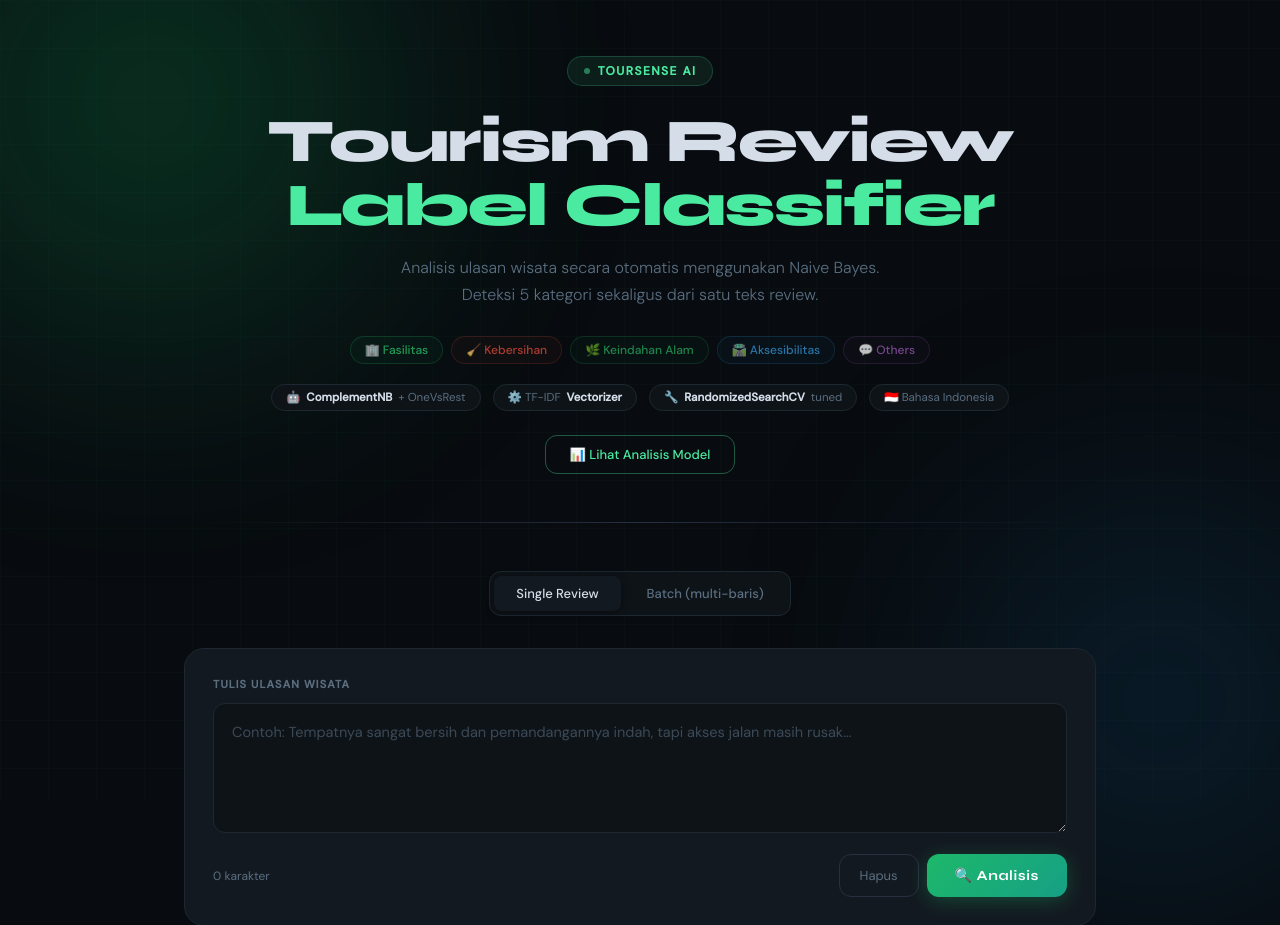
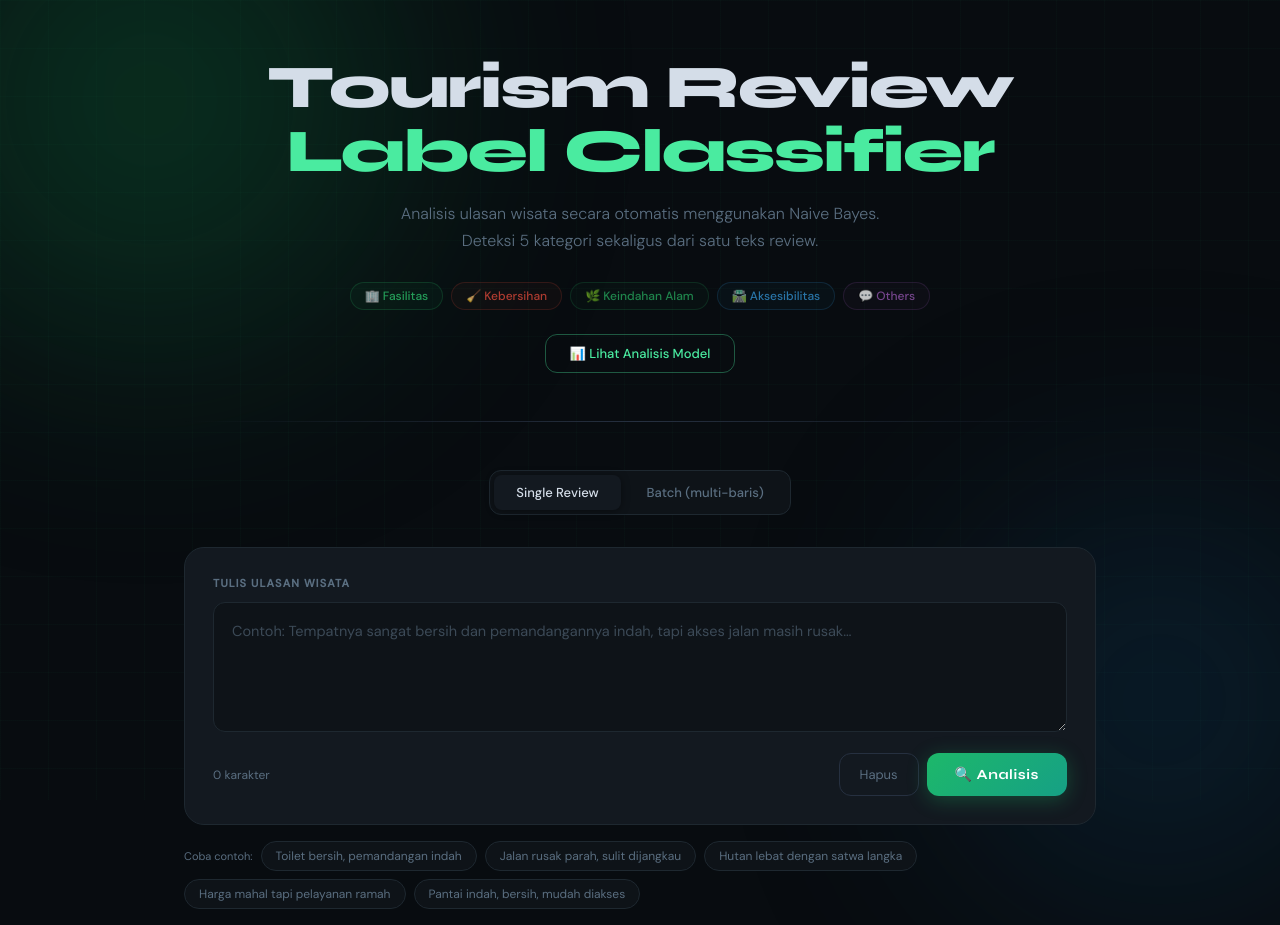
Before and after one commit to handarudwiki/beach-review-klasifications, a Flask app: page / in a window 1280 px wide. Shown: the top 925 px of the page. Run offline with Flask 3, Linux system fonts and the light colour scheme; parts of the project's set-up code (start-up, migrations or seed data) failed here and were passed over.

Commit message:
delete unnecessary thing

```diff
--- a/templates/index.html
+++ b/templates/index.html
@@ -511,7 +511,6 @@
 
 <!-- ── HEADER ─────────────────────────────────────────── -->
 <header>
-  <div class="logo-badge"><span></span> TourSense AI</div>
   <h1>Tourism Review<br/><em>Label Classifier</em></h1>
   <p class="subtitle">
     Analisis ulasan wisata secara otomatis menggunakan Naive Bayes.<br/>
@@ -524,13 +523,6 @@
       {{ meta.emoji }} {{ name }}
     </div>
     {% endfor %}
-  </div>
-
-  <div class="model-info">
-    <div class="info-chip">🤖 <strong>ComplementNB</strong> + OneVsRest</div>
-    <div class="info-chip">⚙️ TF-IDF <strong>Vectorizer</strong></div>
-    <div class="info-chip">🔧 <strong>RandomizedSearchCV</strong> tuned</div>
-    <div class="info-chip">🇮🇩 Bahasa Indonesia</div>
   </div>
 
   <div style="margin-top:24px;animation:fadeDown .7s .5s ease both">
```
